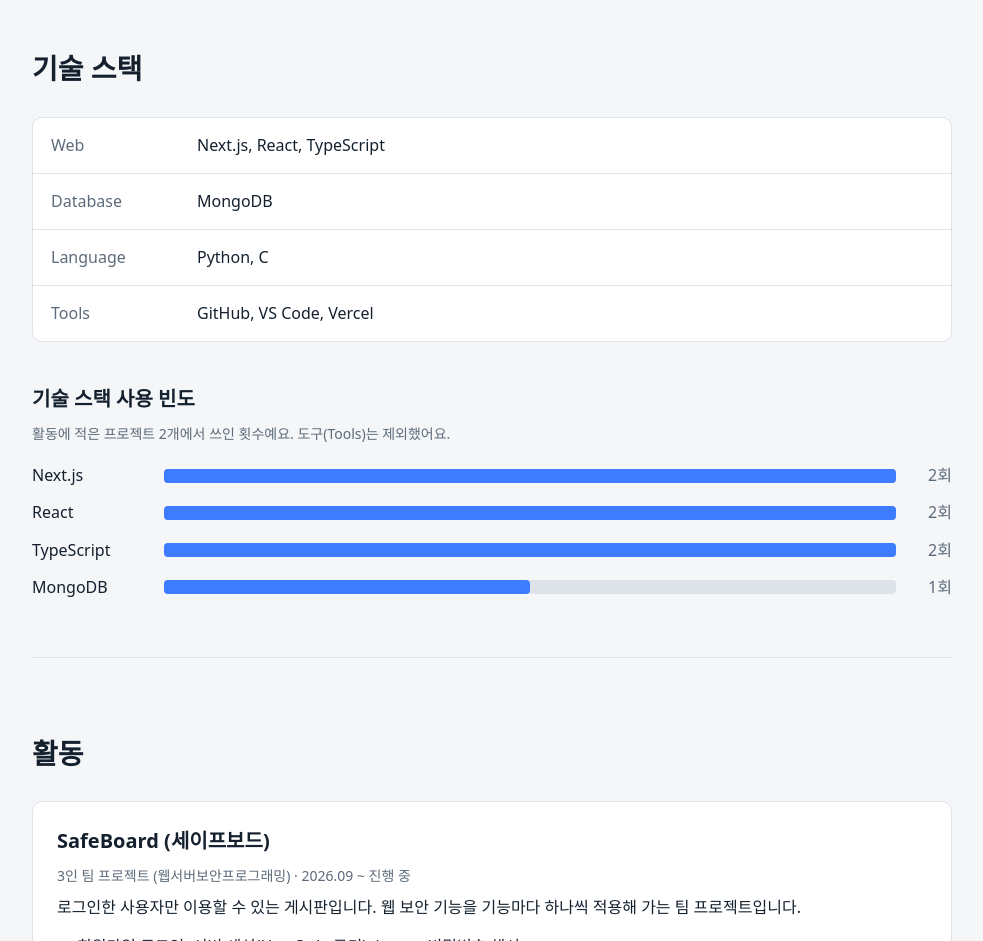
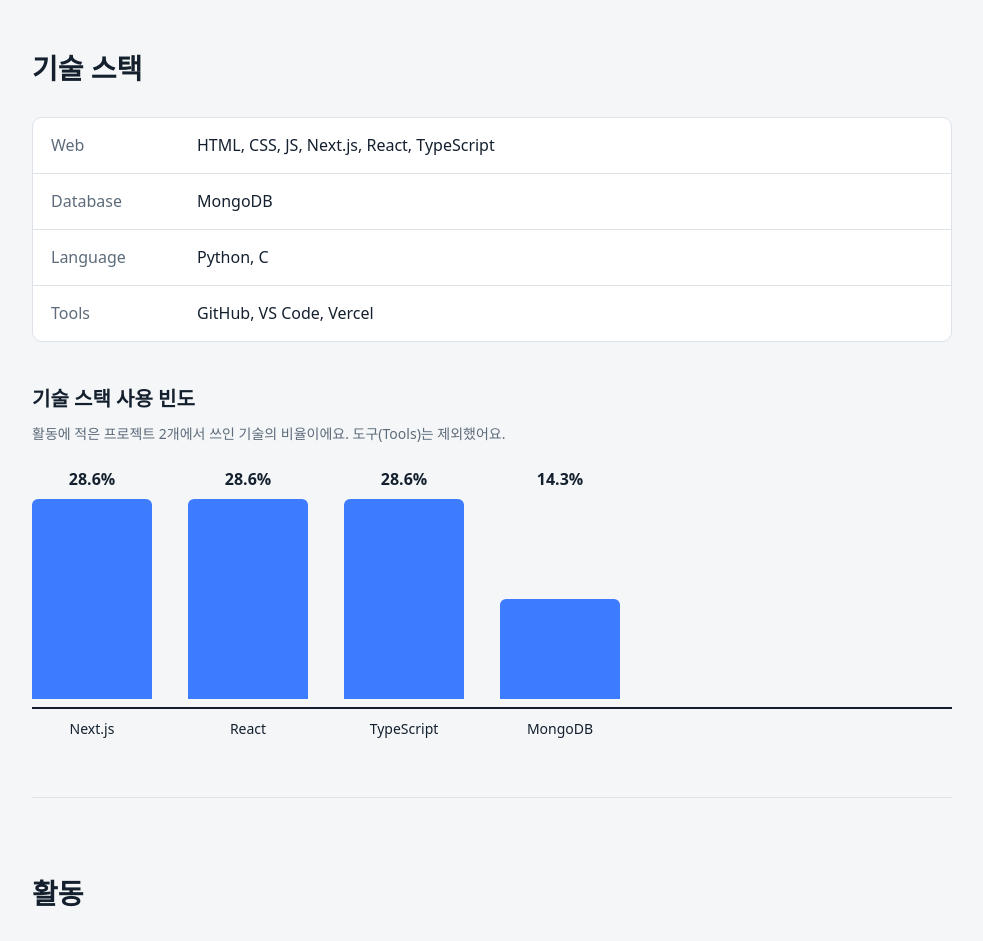
Before and after one commit to k35864316-spec/web_server_portfolio, a Next.js app: page / in a window 1280 px wide. Shown: the part 720-1661 px from the top of the page, without its empty margins (148-1131 px from the left). Built offline with nearby package versions, Linux system fonts and the light colour scheme.

Commit message:
Vertical percent chart and web skills

```diff
--- a/src/app/page.tsx
+++ b/src/app/page.tsx
@@ -1,11 +1,12 @@
 import Sidebar from "@/components/Sidebar";
 import { PROFILE as p } from "@/lib/profileData";
-import { countStackUsage } from "@/lib/stackStats";
+import { countStackUsage, formatPercent } from "@/lib/stackStats";
 import { C, S } from "@/lib/theme";
 
 export default function Home() {
   const usage = countStackUsage();
-  const max = Math.max(1, ...usage.map((u) => u.count));
+  const max = Math.max(1, ...usage.map((u) => u.percent));
+  const CHART_H = 200;
   return (
     <>
       <Sidebar name={p.name} />
@@ -32,18 +33,28 @@
           </dl>
 
           <h3 style={{ margin: "40px 0 6px", fontSize: 20 }}>기술 스택 사용 빈도</h3>
-          <p style={S.sub}>활동에 적은 프로젝트 {p.projects.length}개에서 쓰인 횟수예요. 도구(Tools)는 제외했어요.</p>
-          <ul style={{ listStyle: "none", margin: "16px 0 0", padding: 0, display: "grid", gap: 10 }}>
+          <p style={S.sub}>활동에 적은 프로젝트 {p.projects.length}개에서 쓰인 기술의 비율이에요. 도구(Tools)는 제외했어요.</p>
+          <div
+            role="img"
+            aria-label={`기술 스택 사용 빈도: ${usage.map((u) => `${u.name} ${formatPercent(u.percent)}%`).join(", ")}`}
+            style={{ display: "flex", alignItems: "flex-end", gap: "clamp(12px, 4vw, 36px)", marginTop: 20, paddingBottom: 8, borderBottom: `2px solid ${C.ink}` }}
+          >
             {usage.map((u) => (
-              <li key={u.name} style={{ display: "grid", gridTemplateColumns: "minmax(88px, 120px) minmax(0, 1fr) 44px", alignItems: "center", gap: 12 }}>
-                <span>{u.name}</span>
-                <span style={{ background: C.line, borderRadius: 4, height: 14 }}>
-                  <span style={{ display: "block", height: "100%", borderRadius: 4, background: C.accent, width: `${(u.count / max) * 100}%` }} />
-                </span>
-                <span style={{ color: C.muted, textAlign: "right" }}>{u.count}회</span>
-              </li>
+              <div key={u.name} style={{ flex: "1 1 0", minWidth: 0, maxWidth: 120, textAlign: "center" }}>
+                <div style={{ fontWeight: 600, marginBottom: 6 }}>{formatPercent(u.percent)}%</div>
+                <div style={{ height: CHART_H, display: "flex", alignItems: "flex-end" }}>
+                  <div style={{ width: "100%", height: `${(u.percent / max) * 100}%`, background: C.accent, borderRadius: "6px 6px 0 0" }} />
+                </div>
+              </div>
             ))}
-          </ul>
+          </div>
+          <div style={{ display: "flex", gap: "clamp(12px, 4vw, 36px)", marginTop: 8 }}>
+            {usage.map((u) => (
+              <div key={u.name} style={{ flex: "1 1 0", minWidth: 0, maxWidth: 120, textAlign: "center", fontSize: 14, overflowWrap: "anywhere" }}>
+                {u.name}
+              </div>
+            ))}
+          </div>
         </section>
 
         <section id="activities" style={{ ...S.block, borderBottom: 0, minHeight: "80vh" }}>
--- a/src/lib/profileData.ts
+++ b/src/lib/profileData.ts
@@ -38,7 +38,7 @@
   school: "중부대학교 정보보호학과 · 2학년 재학",
   github: "https://github.com/k35864316-spec",
   skills: [
-    { group: "Web", items: ["Next.js", "React", "TypeScript"] },
+    { group: "Web", items: ["HTML", "CSS", "JS", "Next.js", "React", "TypeScript"] },
     { group: "Database", items: ["MongoDB"] },
     { group: "Language", items: ["Python", "C"] },
     { group: "Tools", items: ["GitHub", "VS Code", "Vercel"] },
--- a/src/lib/stackStats.ts
+++ b/src/lib/stackStats.ts
@@ -1,10 +1,11 @@
 import { PROFILE } from "./profileData";
 
-export type StackCount = { name: string; count: number };
+export type StackCount = { name: string; count: number; percent: number };
 
 /**
  * 지금까지 만든 프로젝트(활동)에서 각 기술 스택이 몇 번 쓰였는지 센다.
  * 도구(Tools: GitHub, VS Code, Vercel 등)는 프로젝트의 `tools` 에만 적혀 있으므로 집계에 들어가지 않는다.
+ * percent 는 전체 사용 횟수 중 그 기술이 차지하는 비율(%)이며, 모두 더하면 100 이다.
  * 많이 쓴 순서대로, 같으면 이름 순으로 돌려준다.
  */
 export function countStackUsage(projects = PROFILE.projects): StackCount[] {
@@ -14,7 +15,13 @@
       counts.set(tech, (counts.get(tech) ?? 0) + 1);
     }
   }
+  const total = [...counts.values()].reduce((a, b) => a + b, 0) || 1;
   return [...counts.entries()]
-    .map(([name, count]) => ({ name, count }))
+    .map(([name, count]) => ({ name, count, percent: (count / total) * 100 }))
     .sort((a, b) => b.count - a.count || a.name.localeCompare(b.name));
 }
+
+/** 28.571… → "28.6", 50 → "50" */
+export function formatPercent(v: number): string {
+  return String(Math.round(v * 10) / 10);
+}
```
